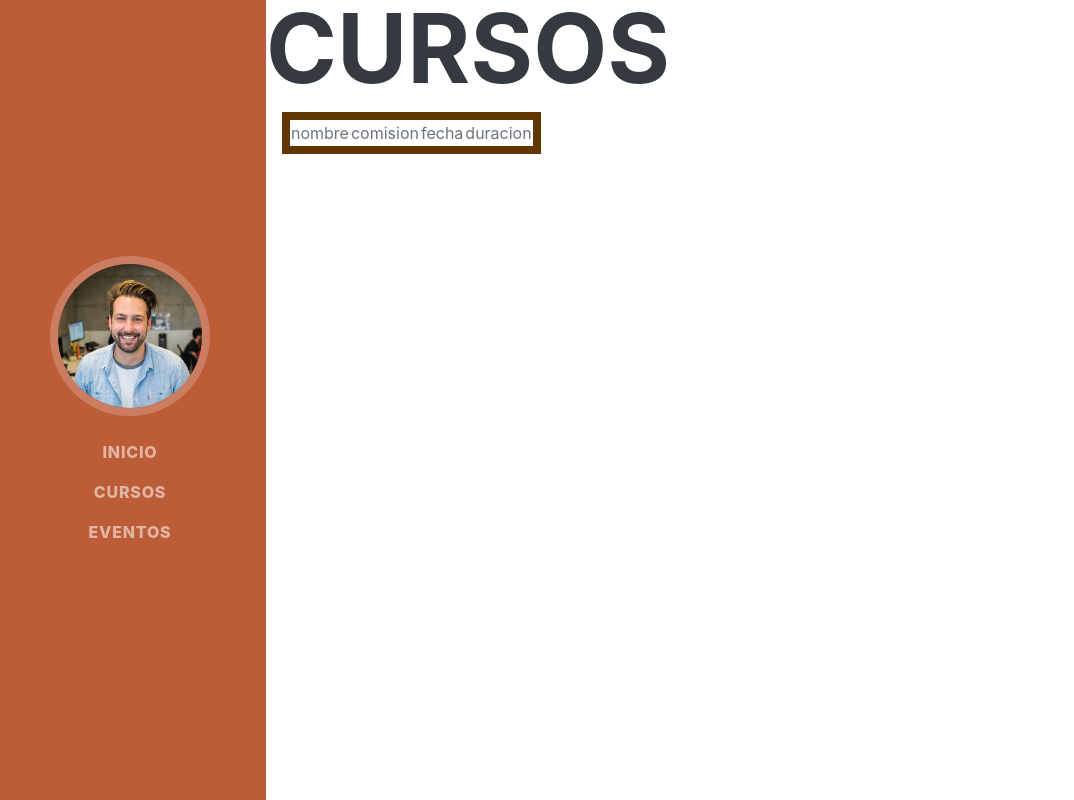
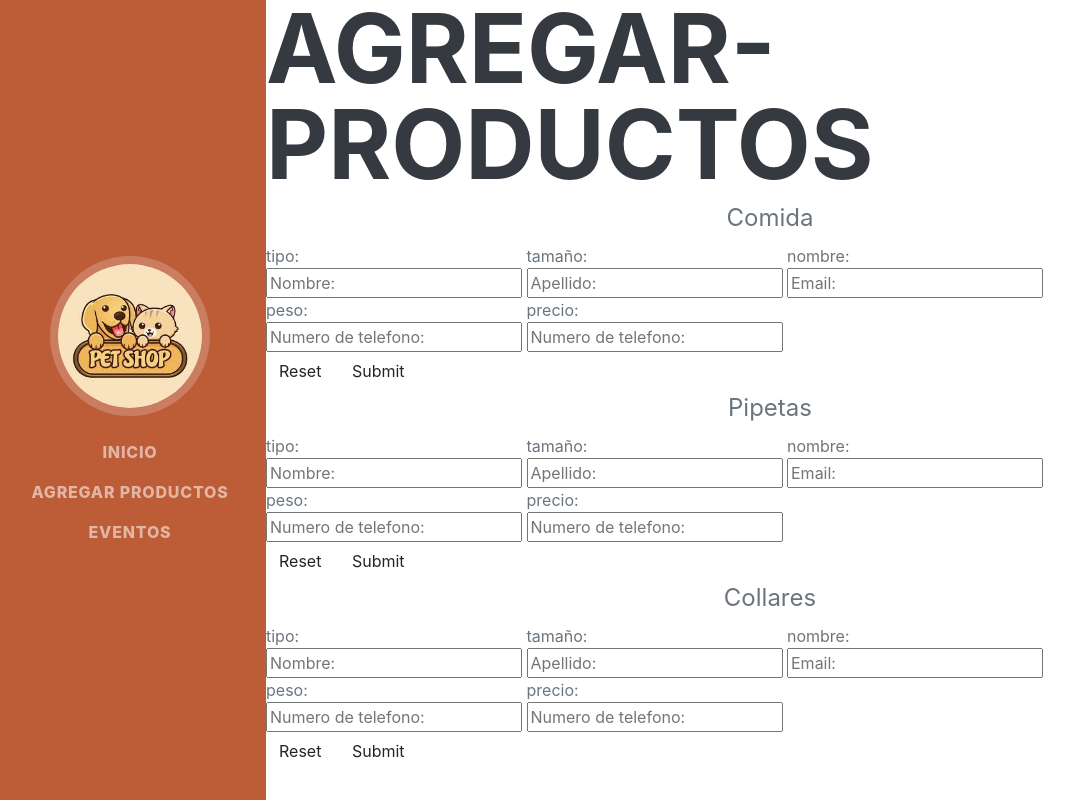
Before and after one commit to Atchiam/ProyectoFinal, a Django app: page /cursos in a window 1280 px wide. Shown: the whole page, without its empty margins (6-1080 px from the left). Run offline with Django 4.2, Linux system fonts and the light colour scheme; data that the repository does not hold is empty; some libraries are stand-ins or nearby versions; some web fonts are replaced.

Commit message:
agrege boostrap, formularios, clases.

```diff
--- a/ProyectoFinalApp/template/ProyectoFinalApp/cursos.html
+++ b/ProyectoFinalApp/template/ProyectoFinalApp/cursos.html
@@ -3,22 +3,56 @@
 {% load static %}
 
 {% block contenidoPagina %}
-    <h1>Cursos</h1>
-    <table style="border: 0.5rem solid #603601; margin: 1rem;">
-        <thead>
-            <td >nombre</td> <!-- table data -->
-            <td>comision</td>
-            <td>fecha</td>
-            <td>duracion</td>
+<h1>agregar-productos</h1>
 
-        </thead>
-        {% for cursos in cursos %}
-        <tr> <!-- tr = table row -->
-            <td>{{cursos.nombre}}</td>
-            <td>{{cursos.comision}}</td>
-            <td>{{cursos.fecha}}</td>
-            <td>{{cursos.duracion}}</td>
-        </tr>
-        {% endfor %}
-    </table>
+<form class="cuestionario m-0 justify-content-between" action="">
+    <fieldset class="cuestionario__body mt-0 justify-content-between">
+        <legend class="text-center">Comida</legend>
+        <div class="justify-content-between">
+            <label>tipo: <input class="d-flex justify-content-between" type="text" placeholder="Nombre: "></label>
+            <label>tamaño: <input class="d-flex justify-content-between" type="text" placeholder="Apellido: " > </label>
+            <label>nombre: <input class="d-flex justify-content-between" type="text" placeholder="Email:"> </label>
+            <label>peso: <input class="d-flex justify-content-between" type="number"  placeholder="Numero de telefono:"> </label>
+            <label>precio: <input class="d-flex justify-content-between" type="number" placeholder="Numero de telefono:"> </label>
+        </div>
+        <div class="">
+            <input class="btn" type="reset">
+            <Input class="btn" type="submit">
+        </div>
+    </fieldset>
+</form>
+
+<form class="cuestionario m-0 justify-content-between" action="">
+    <fieldset class="cuestionario__body mt-0 justify-content-between">
+        <legend class="text-center">Pipetas</legend>
+        <div class="justify-content-between">
+            <label>tipo: <input class="d-flex justify-content-between" type="text" placeholder="Nombre: "></label>
+            <label>tamaño: <input class="d-flex justify-content-between" type="text" placeholder="Apellido: " > </label>
+            <label>nombre: <input class="d-flex justify-content-between" type="text" placeholder="Email:"> </label>
+            <label>peso: <input class="d-flex justify-content-between" type="number"  placeholder="Numero de telefono:"> </label>
+            <label>precio: <input class="d-flex justify-content-between" type="number" placeholder="Numero de telefono:"> </label>
+        </div>
+        <div class="">
+            <input class="btn" type="reset">
+            <Input class="btn" type="submit">
+        </div>
+    </fieldset>
+</form>
+
+<form class="cuestionario m-0 justify-content-between" action="">
+    <fieldset class="cuestionario__body mt-0 justify-content-between">
+        <legend class="text-center">Collares</legend>
+        <div class="justify-content-between">
+            <label>tipo: <input class="d-flex justify-content-between" type="text" placeholder="Nombre: "></label>
+            <label>tamaño: <input class="d-flex justify-content-between" type="text" placeholder="Apellido: " > </label>
+            <label>nombre: <input class="d-flex justify-content-between" type="text" placeholder="Email:"> </label>
+            <label>peso: <input class="d-flex justify-content-between" type="number"  placeholder="Numero de telefono:"> </label>
+            <label>precio: <input class="d-flex justify-content-between" type="number" placeholder="Numero de telefono:"> </label>
+        </div>
+        <div class="">
+            <input class="btn" type="reset">
+            <Input class="btn" type="submit">
+        </div>
+    </fieldset>
+</form>
 {% endblock %}
--- a/ProyectoFinalApp/template/ProyectoFinalApp/main.html
+++ b/ProyectoFinalApp/template/ProyectoFinalApp/main.html
@@ -4,7 +4,7 @@
 
 {% block contenidoPagina %}
 
-    <h1>hola desde main</h1>
-
+    <h1>Bienvenidos PetsShop</h1>
+    <h2>Puede Buscar nuestros productos aca: </h2>
 
 {% endblock %}
--- a/ProyectoFinalApp/template/ProyectoFinalApp/nav-aside.html
+++ b/ProyectoFinalApp/template/ProyectoFinalApp/nav-aside.html
@@ -15,6 +15,7 @@
         <link href="https://fonts.googleapis.com/css?family=Saira+Extra+Condensed:500,700" rel="stylesheet" type="text/css" />
         <link href="https://fonts.googleapis.com/css?family=Muli:400,400i,800,800i" rel="stylesheet" type="text/css" />
         <!-- Core theme CSS (includes Bootstrap)-->
+        <link href="https://cdn.jsdelivr.net/npm/bootstrap@5.2.0-beta1/dist/css/bootstrap.min.css" rel="stylesheet" integrity="sha384-0evHe/X+R7YkIZDRvuzKMRqM+OrBnVFBL6DOitfPri4tjfHxaWutUpFmBp4vmVor" crossorigin="anonymous">
         <link href="{% static 'css/styles.css'%}" rel="stylesheet" />
     </head>
     <body id="page-top">
@@ -22,13 +23,13 @@
         <nav class="navbar navbar-expand-lg navbar-dark bg-primary fixed-top" id="sideNav">
             <a class="navbar-brand js-scroll-trigger" href="#page-top">
                 <span class="d-block d-lg-none">Clarence Taylor</span>
-                <span class="d-none d-lg-block"><img class="img-fluid img-profile rounded-circle mx-auto mb-2" src="{%static 'assets/img/profile.jpg' %}" alt="..." /></span>
+                <span class="d-none d-lg-block"><img class="img-fluid img-profile rounded-circle mx-auto mb-2" src="{%static 'assets/img/profile.jfif' %}" alt="..." /></span>
             </a>
             <button class="navbar-toggler" type="button" data-bs-toggle="collapse" data-bs-target="#navbarResponsive" aria-controls="navbarResponsive" aria-expanded="false" aria-label="Toggle navigation"><span class="navbar-toggler-icon"></span></button>
             <div class="collapse navbar-collapse" id="navbarResponsive">
                 <ul class="navbar-nav">
                     <li class="nav-item"><a class="nav-link" href="{% url 'inicio' %}">inicio</a></li>
-                    <li class="nav-item"><a class="nav-link" href="{% url 'cursos' %}">cursos</a></li>
+                    <li class="nav-item"><a class="nav-link" href="{% url 'cursos' %}">Agregar Productos</a></li>
                     <li class="nav-item"><a class="nav-link" href="{% url 'eventos' %}">Eventos</a></li>
                 </ul>
             </div>
@@ -45,6 +46,7 @@
         <!-- Bootstrap core JS-->
         <script src="https://cdn.jsdelivr.net/npm/bootstrap@5.1.3/dist/js/bootstrap.bundle.min.js"></script>
         <!-- Core theme JS-->
+        <script src="https://cdn.jsdelivr.net/npm/bootstrap@5.2.0-beta1/dist/js/bootstrap.bundle.min.js" integrity="sha384-pprn3073KE6tl6bjs2QrFaJGz5/SUsLqktiwsUTF55Jfv3qYSDhgCecCxMW52nD2" crossorigin="anonymous"></script>
         <script src="{% static 'js/scripts.js'%}"></script>
     </body>
 </html>
```
Also changed, not shown: ProyectoFinalApp/models.py (+22 -0 lines), db.sqlite3, static/assets/img/profile.jfif (added), static/assets/img/profile.jpg (deleted).
